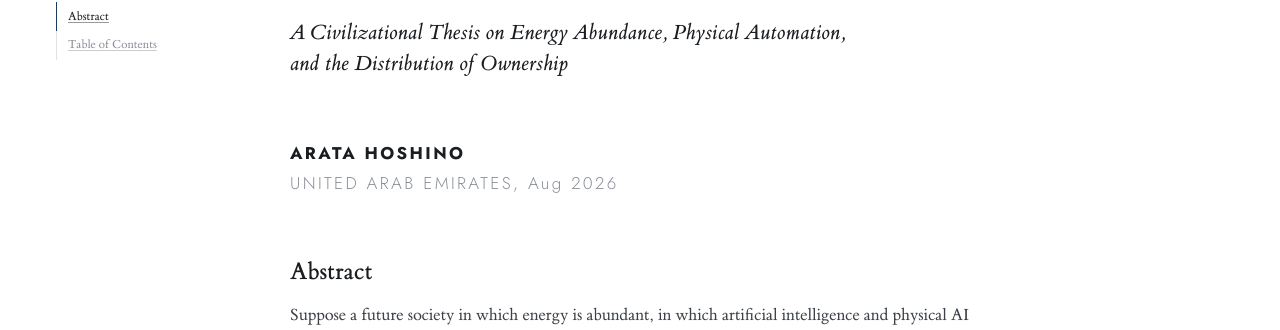
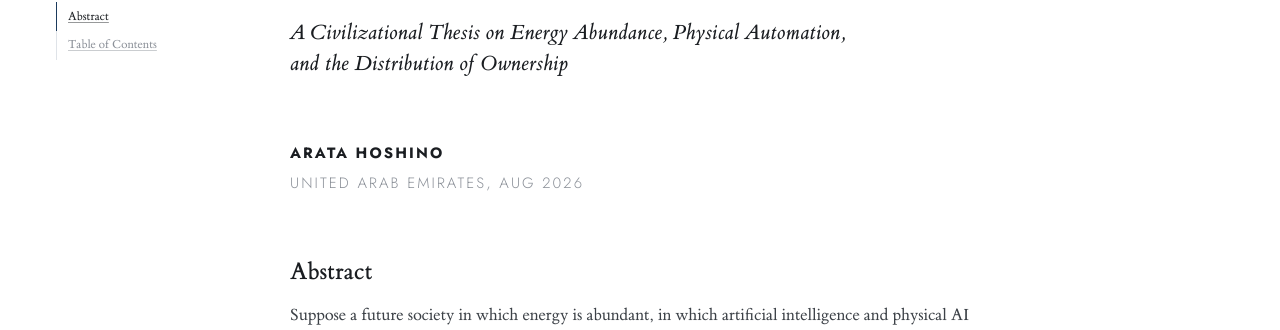
Before and after one commit to arata-hoshino/arata-hoshino.github.io, a Jekyll site: the page built from index.md, in a window 1280 px wide. Shown: the part 309-639 px from the top of the page. Built offline with Jekyll 4.4.1, drawn with Linux system fonts in a browser that asks for light colours.

Commit message:
Set the inscription smaller, and both lines in capitals
The two lines come down from 17px to 15, and the whole of the second one
takes capitals, so the span that held only the place comes out.

Co-Authored-By: Claude Opus 5 <noreply@anthropic.com>

```diff
--- a/assets/css/style.css
+++ b/assets/css/style.css
@@ -520,23 +520,19 @@ main {
 .author-role {
   margin: 0;
   font-family: var(--stamp);
-  font-size: 1em;
+  font-size: 0.88em;
   letter-spacing: 0.14em;
+  text-transform: uppercase;
 }
 
 .author-name {
   color: var(--ink);
   font-weight: 700;
-  text-transform: uppercase;
 }
 
 .author-role {
   color: var(--muted);
   font-weight: 300;
-}
-
-.stamp-place {
-  text-transform: uppercase;
 }
 
 /* name, place and date are one block: a fixed leading keeps the three
--- a/index.md
+++ b/index.md
@@ -5,7 +5,7 @@ heading: "The Far Side of the Constraint"
 subtitle: "A Civilizational Thesis on Energy Abundance, Physical Automation,<br>and the Distribution of Ownership"
 authors:
   - name: "Arata Hoshino"
-    role: "<span class=\"stamp-place\">United Arab Emirates</span>, Aug 2026"
+    role: "United Arab Emirates, Aug 2026"
 description: "A thesis on the one structural constraint behind stagnation, falling births, and artificial intelligence running into a wall of electricity — and on the civilization that lies on the far side of it."
 ---
 
```
